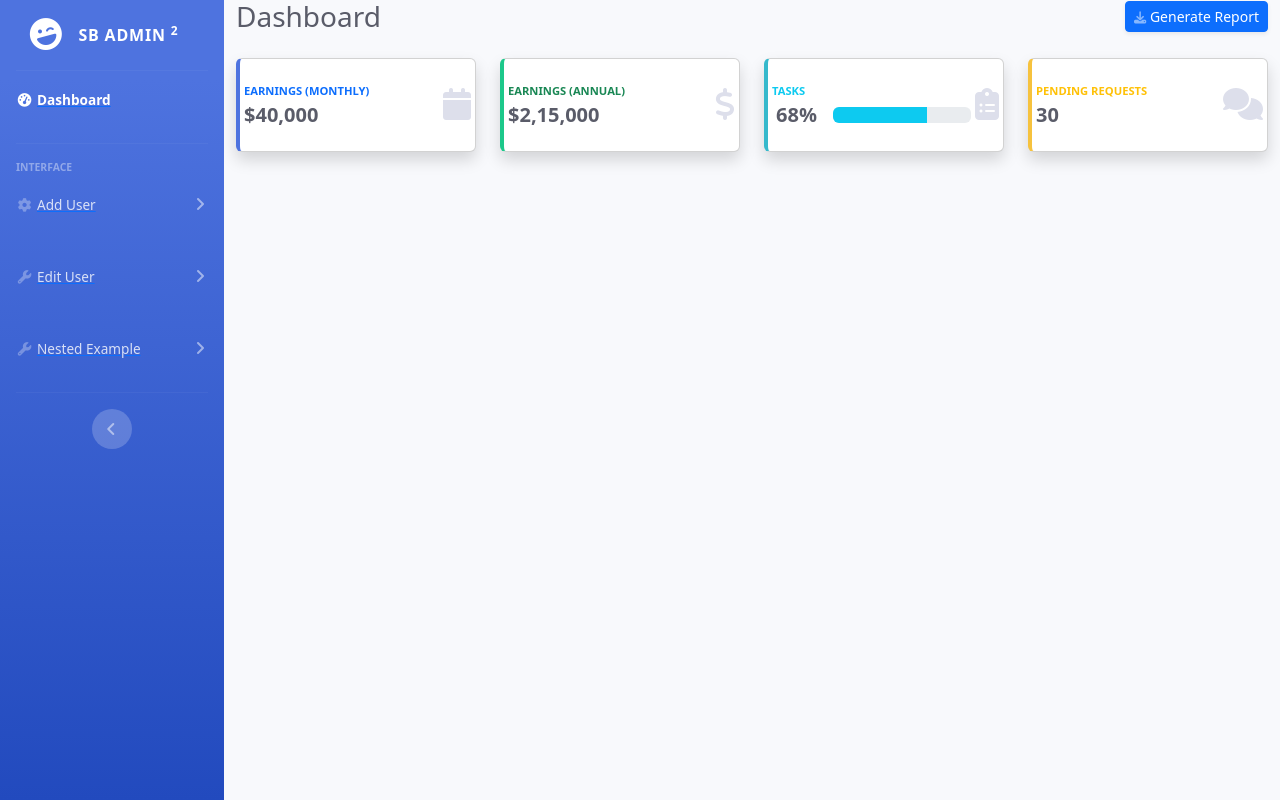
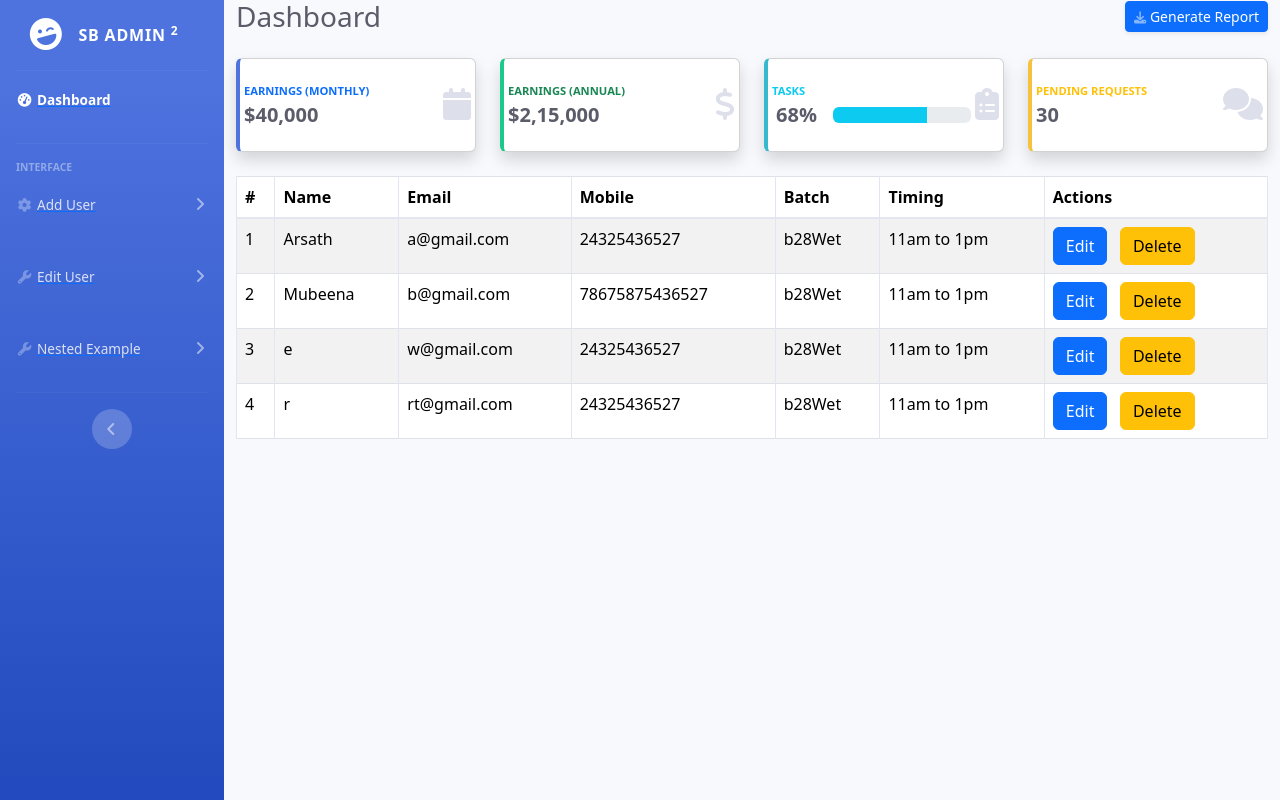
Before and after one commit to Arshwebs/sb-admin-task1, a React (Create React App) app: page /dashboard in a window 1280 px wide. Built offline with nearby package versions, Linux system fonts and the light colour scheme.

Commit message:
feat: completed add user functionality

```diff
--- a/src/App.js
+++ b/src/App.js
@@ -7,6 +7,7 @@ import EditUser from "./component/EditUser";
 import NestedExample from "./component/NestedExample";
 import Profile from "./component/nested components/Profile";
 import Account from "./component/nested components/Account";
+import {useState} from "react";
 const data = {
 	earningsMonthly: "40,000",
 	earningsAnnual: "2,15,000",
@@ -15,14 +16,48 @@ const data = {
 };
 
 function App() {
+	let [users, setUsers] = useState([
+		{
+			name: "Arsath",
+			email: "a@gmail.com",
+			mobile: "24325436527",
+			batch: "b28Wet",
+			timing: "11am to 1pm",
+		},
+		{
+			name: "Mubeena",
+			email: "b@gmail.com",
+			mobile: "78675875436527",
+			batch: "b28Wet",
+			timing: "11am to 1pm",
+		},
+		{
+			name: "e",
+			email: "w@gmail.com",
+			mobile: "24325436527",
+			batch: "b28Wet",
+			timing: "11am to 1pm",
+		},
+		{
+			name: "r",
+			email: "rt@gmail.com",
+			mobile: "24325436527",
+			batch: "b28Wet",
+			timing: "11am to 1pm",
+		},
+	]);
+	console.log(users);
+
 	return (
 		<div id="wrapper">
 			<BrowserRouter>
 				<Sidebar />
 				<Routes>
-					<Route path="/" element={<MainContent data={data} />} />
-					<Route path="/dashboard" element={<MainContent data={data} />} />
-					<Route path="/adduser" element={<AddUser />} />
+					<Route
+						path="/dashboard"
+						element={<MainContent data={data} users={users} setStudents={setUsers} />}
+					/>
+					<Route path="/adduser" element={<AddUser users={users} setUsers={setUsers} />} />
 					<Route path="/edituser/:id" element={<EditUser />} />
 					<Route path="/nestedexample" element={<NestedExample />}>
 						<Route path="profile" element={<Profile />} />
--- a/src/component/AddUser.js
+++ b/src/component/AddUser.js
@@ -1,9 +1,60 @@
-import React from "react";
+import React, {useState} from "react";
+import Button from "react-bootstrap/Button";
+import Form from "react-bootstrap/Form";
+import {useNavigate} from "react-router-dom";
+function AddUser({users, setUsers}) {
+	let [name, setName] = useState();
+	let [mobile, setMobile] = useState();
+	let [email, setEmail] = useState();
+	let [batch, setBatch] = useState();
+	let [timing, setTiming] = useState();
+	let navigate = useNavigate();
+	function handleSubmit() {
+		let newArr = [...users];
+		let newData = {name, mobile, email, batch, timing};
+		newArr.push(newData);
+		setUsers(newArr);
+		navigate("/dashboard");
+	}
 
-function AddUser() {
 	return (
-		<div>
-			<h1>AddUser</h1>
+		<div className="container-fluid">
+			<h1>Add User</h1>
+			<Form>
+				<Form.Group className="mb-3">
+					<Form.Label>Name</Form.Label>
+					<Form.Control type="text" placeholder="Enter email" onChange={e => setName(e.target.value)} />
+				</Form.Group>
+
+				<Form.Group className="mb-3">
+					<Form.Label>Email</Form.Label>
+					<Form.Control type="email" placeholder="Email" onChange={e => setEmail(e.target.value)} />
+				</Form.Group>
+				<Form.Group className="mb-3">
+					<Form.Label>Mobile</Form.Label>
+					<Form.Control type="text" placeholder="Mobile" onChange={e => setMobile(e.target.value)} />
+				</Form.Group>
+				<Form.Group className="mb-3">
+					<Form.Label>Batch</Form.Label>
+					<Form.Control type="Text" placeholder="Batch" onChange={e => setBatch(e.target.value)} />
+				</Form.Group>
+				<Form.Select
+					aria-label="Default select example"
+					defaultValue={"0"}
+					onChange={e => setTiming(e.target.value)}
+				>
+					<option value={"0"} disabled>
+						Session Timings
+					</option>
+					<option value="10am to 1pm">10am to 1pm</option>
+					<option value="2pm to 4pm">2pm to 4pm</option>
+					<option value="6pm to 8pm">6pm to 8pm</option>
+				</Form.Select>
+
+				<Button variant="primary" onClick={() => handleSubmit()}>
+					Submit
+				</Button>
+			</Form>
 		</div>
 	);
 }
--- a/src/component/MainContent.js
+++ b/src/component/MainContent.js
@@ -1,8 +1,19 @@
 import React from "react";
 import CommonCard from "./cards/CommonCard";
 import ProgressCard from "./cards/ProgressCard";
+import Table from "react-bootstrap/Table";
+import {useNavigate} from "react-router-dom";
+import Button from "react-bootstrap/Button";
+function MainContent({data, users, setStudents}) {
+	let navigate = useNavigate();
 
-function MainContent({data}) {
+	console.log(users, data);
+	function handleDelete(i) {
+		let deleteUsers = [...users];
+		deleteUsers.splice(i, 1);
+		setStudents(deleteUsers);
+	}
+
 	return (
 		<div id="content-wrapper" className="d-flex flex-column">
 			{/* <!-- Main Content --> */}
@@ -50,6 +61,42 @@ function MainContent({data}) {
 							textColor="text-warning"
 						/>
 					</div>
+					<Table striped bordered hover>
+						<thead>
+							<tr>
+								<th>#</th>
+								<th>Name</th>
+								<th>Email</th>
+								<th>Mobile</th>
+								<th>Batch</th>
+								<th>Timing</th>
+								<th>Actions</th>
+							</tr>
+						</thead>
+						<tbody>
+							{users.map((e, i) => {
+								return (
+									<tr key={i}>
+										<td>{i + 1}</td>
+										<td>{e.name}</td>
+										<td>{e.email}</td>
+										<td>{e.mobile}</td>
+										<td>{e.batch}</td>
+										<td>{e.timing}</td>
+										<td>
+											<Button variant="primary" onClick={() => navigate(`/edituser/${i}`)}>
+												Edit
+											</Button>
+											&nbsp; &nbsp;
+											<Button variant="warning" onClick={() => handleDelete(i)}>
+												Delete
+											</Button>
+										</td>
+									</tr>
+								);
+							})}
+						</tbody>
+					</Table>
 				</div>
 				{/* <!-- /.container-fluid --> */}
 			</div>
--- a/src/component/Sidebar.js
+++ b/src/component/Sidebar.js
@@ -55,7 +55,7 @@ function Sidebar() {
 				</Link>
 
 				{/* <!-- Nav Item - Utilities Collapse Menu --> */}
-				<Link to="/edituser">
+				<Link to="/edituser/0">
 					<li className="nav-item">
 						<div
 							className="nav-link collapsed"
```
